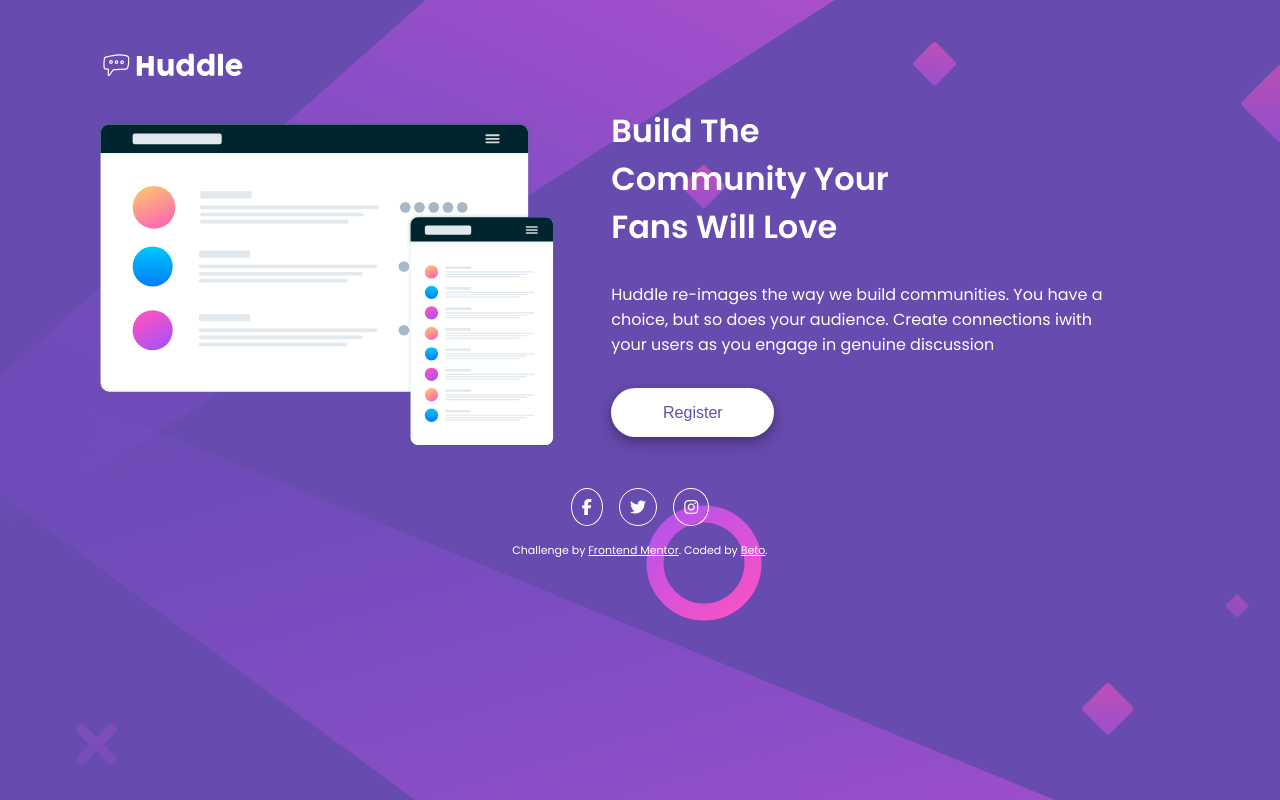
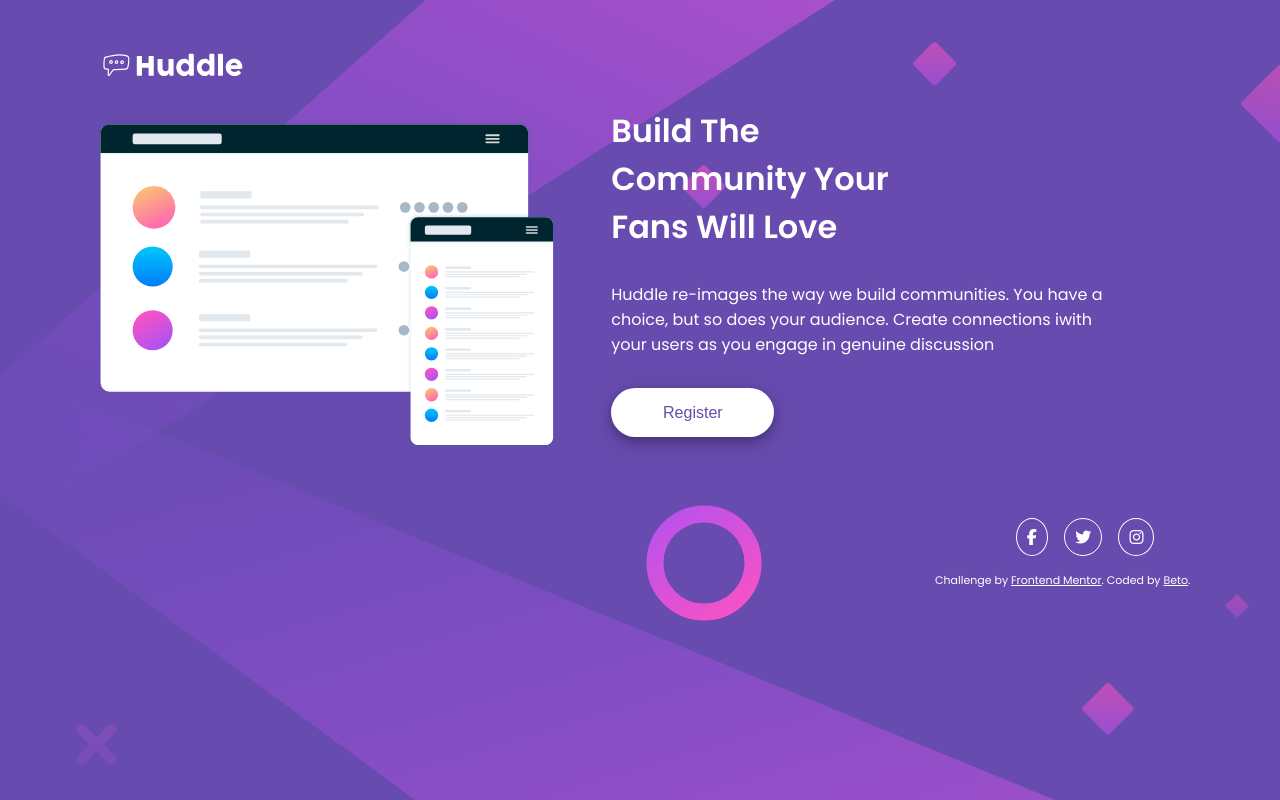
Before and after one commit to Betoggh51/Newbie-Huddle-Landing-Page, a plain HTML site: page index.html in a window 1280 px wide. Drawn offline with Linux system fonts and the light colour scheme.

Commit message:
Moves the footer to the bottom right corner

```diff
--- a/styles.css
+++ b/styles.css
@@ -153,6 +153,13 @@ body {
         border-radius: 40px;
         font-size: 1rem;
     }
+
+    .footer{
+        display: flex;
+        flex-direction: column;
+        align-items: flex-end;
+        margin-right: 7%;
+    }
 }
 
 @media only screen and (min-width: 1100px){
```
